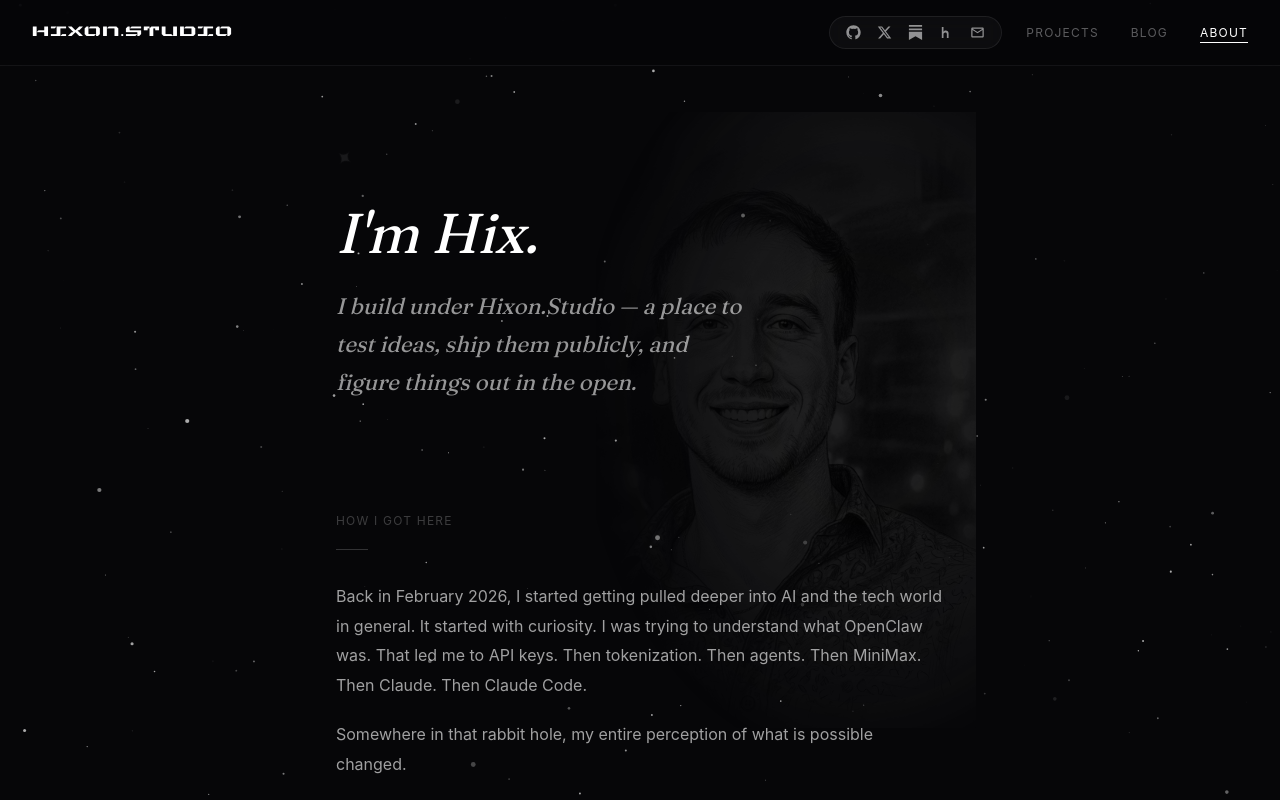
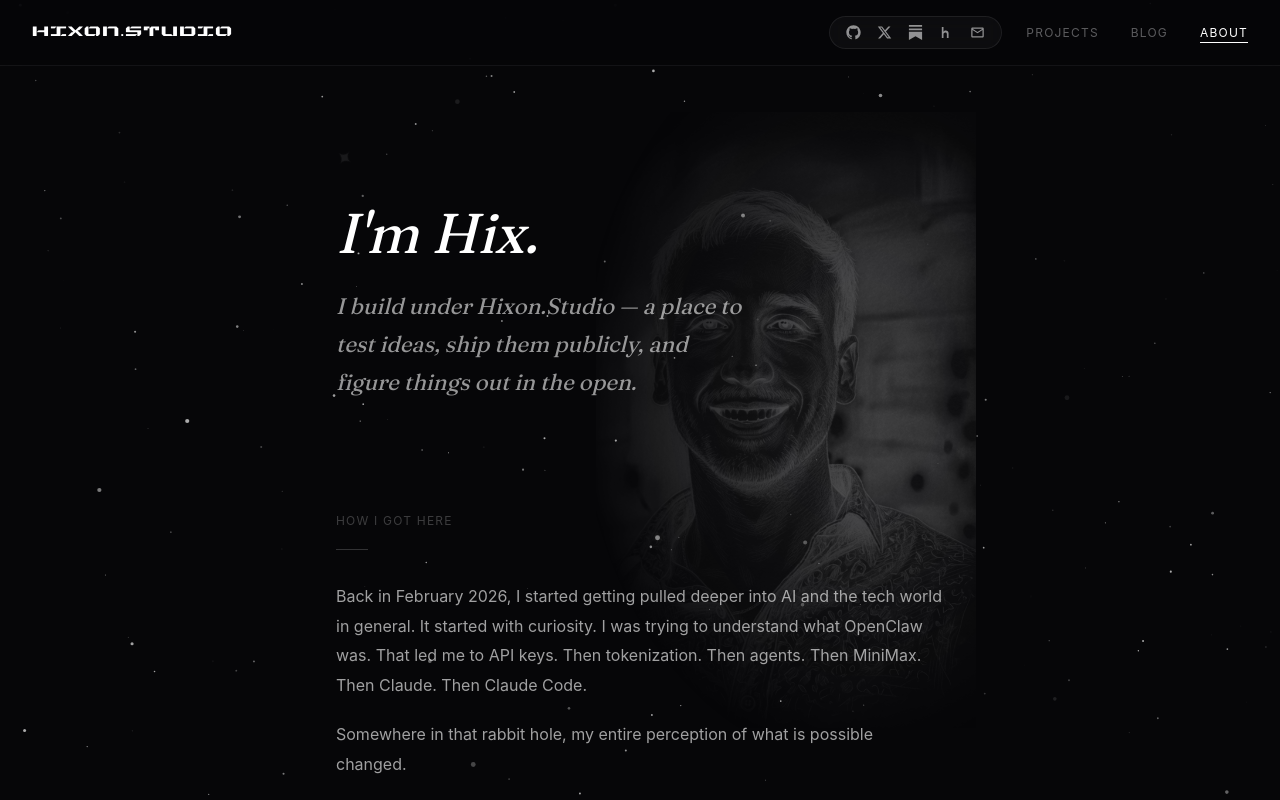
Before and after one commit to Ephpha/hixonstudio, a Next.js app: page /about in a window 1280 px wide. Shown: the top 800 px of the page. Built offline with nearby package versions, Linux system fonts and the light colour scheme.

Commit message:
fix: invert portrait filter so sketch is visible on dark bg
Co-Authored-By: Claude Opus 4.6 <noreply@anthropic.com>

```diff
--- a/app/about/page.tsx
+++ b/app/about/page.tsx
@@ -33,7 +33,7 @@ export default function AboutPage() {
           portraitRef.current,
           { opacity: 0, scale: 1.08, filter: "blur(6px)" },
           {
-            opacity: 0.85,
+            opacity: 0.5,
             scale: 1,
             filter: "blur(0px)",
             duration: 1.6,
@@ -41,7 +41,7 @@ export default function AboutPage() {
             delay: 0.3,
             onComplete: () => {
               gsap.to(portraitRef.current, {
-                opacity: 0.7,
+                opacity: 0.38,
                 duration: 4,
                 ease: "sine.inOut",
                 repeat: -1,
@@ -99,7 +99,7 @@ export default function AboutPage() {
                 "radial-gradient(ellipse 85% 70% at 70% 45%, black 25%, transparent 88%)",
               WebkitMaskImage:
                 "radial-gradient(ellipse 85% 70% at 70% 45%, black 25%, transparent 88%)",
-              filter: "grayscale(100%) contrast(1.2) brightness(0.18)",
+              filter: "grayscale(100%) invert(1) contrast(0.9) brightness(0.85)",
             }}
           />
         </div>
```
